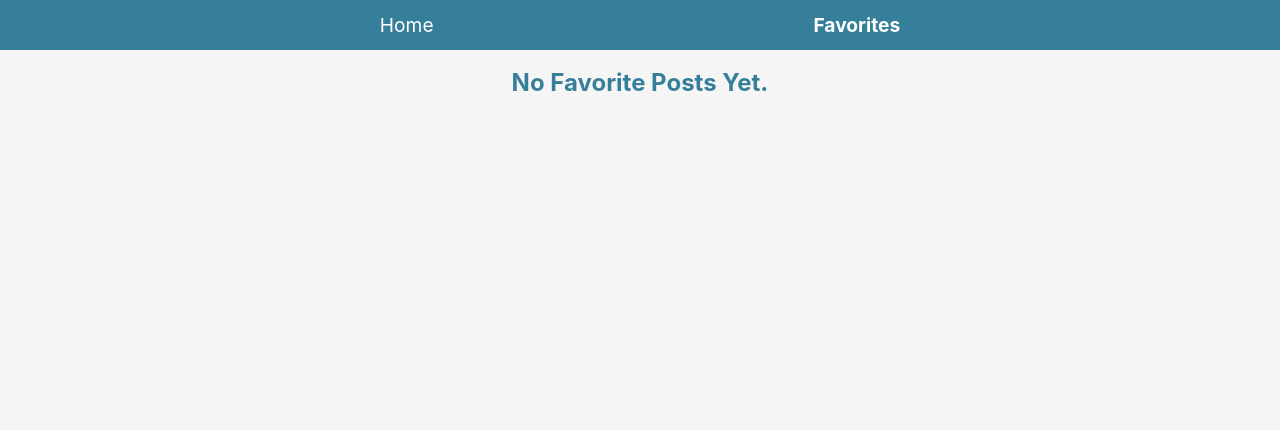
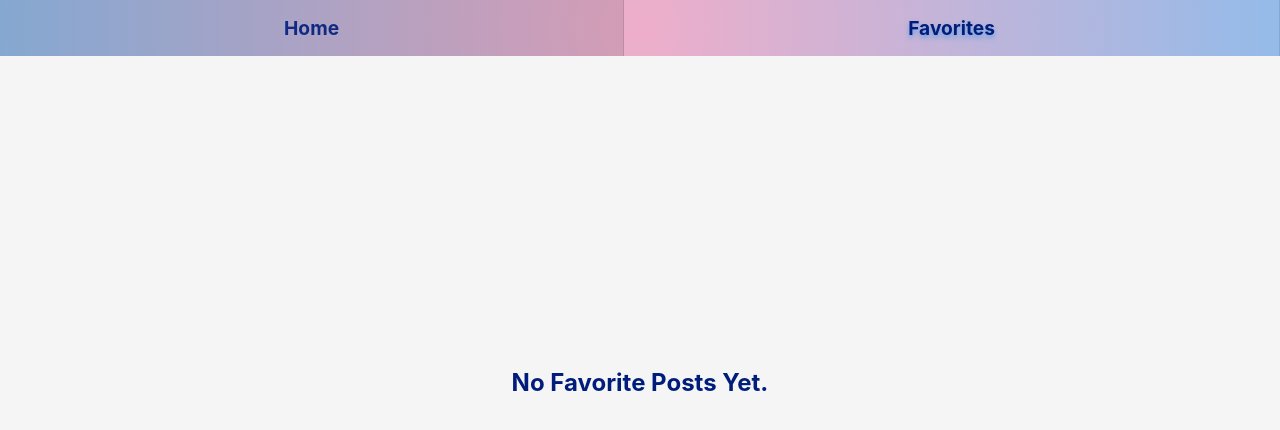
Before and after one commit to MarwaAbdelAal/Posts-Listing-App, a Next.js app: page /favorites in a window 1280 px wide. Shown: the top 430 px of the page. Built offline with nearby package versions, Linux system fonts and the light colour scheme.

Commit message:
styling navbar

```diff
--- a/components/Navbar.tsx
+++ b/components/Navbar.tsx
@@ -11,33 +11,36 @@ export default function Navbar() {
 
   return (
     <nav className={styles.nav}>
-      <Link href="/">
+      <Link
+        href="/"
+        className={`${styles.nav__item} ${
+          pathname === "/" ? styles.nav__item__active : ""
+        }`}
+      >
         {pathname === "/" ? (
-          <GoHomeFill className={styles.nav__icon} />
+          <GoHomeFill
+            className={`${styles.nav__icon} ${styles.nav__icon__active}`}
+          />
         ) : (
           <GoHome className={styles.nav__icon} />
         )}
-        <span
-          className={`${styles.nav__text} ${
-            pathname === "/" ? styles.nav__text__active : ""
-          }`}
-        >
-          Home
-        </span>
+        <span className={styles.nav__text}>Home</span>
       </Link>
-      <Link href="/favorites">
+      <Link
+        href="/favorites"
+        className={`${styles.nav__item} ${
+          pathname === "/favorites" ? styles.nav__item__active : ""
+        }`}
+      >
+        {" "}
         {pathname === "/favorites" ? (
-          <MdFavorite className={styles.nav__icon} />
+          <MdFavorite
+            className={`${styles.nav__icon} ${styles.nav__icon__active}`}
+          />
         ) : (
           <MdFavoriteBorder className={styles.nav__icon} />
         )}
-        <span
-          className={`${styles.nav__text} ${
-            pathname === "/favorites" ? styles.nav__text__active : ""
-          }`}
-        >
-          Favorites
-        </span>
+        <span className={styles.nav__text}>Favorites</span>
       </Link>
     </nav>
   );
--- a/styles/_variables.scss
+++ b/styles/_variables.scss
@@ -1,5 +1,9 @@
-$color-primary: #367f9a;
+$background-color: whitesmoke;
+$color-primary: #001d7c;
 $color-primary2: #004b97;
 $color-white: #fff;
-$background-color: whitesmoke;
 $border-color: rgba(0, 0, 0, 0.1);
+$shadow-color: #639fe2;
+$pinky-color: #f73cf1f0;
+$gradint-color: linear-gradient(rgba(0, 0, 0, 0.1), rgba(0, 0, 0, 0.1));
+$nav-gradient: radial-gradient(circle, rgba(238, 174, 202, 1) 0%, rgba(148, 187, 233, 1) 100%);
--- a/styles/nav.module.scss
+++ b/styles/nav.module.scss
@@ -2,19 +2,43 @@
 @import 'variables';
 
 .nav {
-  display: flex;
-  flex-wrap: wrap;
-  justify-content: space-evenly;
-  align-items: center;
+  display: grid;
+  grid-template-columns: auto auto;
   width: 100%;
-  padding: 0.5rem 0;
-  background-color: $color-primary;
   position: fixed;
   bottom: 0;
   z-index: 1;
+  background: $nav-gradient;
 
   @include desktop() {
     bottom: auto;
+  }
+
+  &__item {
+    padding: 1rem;
+    text-align: center;
+    border-right: 1px solid $border-color;
+
+    span {
+      font-weight: bold;
+    }
+
+    &:hover {
+      color: $color-primary;
+      background-image: $gradint-color;
+
+      span {
+        color: $color-primary;
+        opacity: 0.9;
+      }
+    }
+
+    &__active {
+      span {
+        color: $color-primary;
+        text-shadow: 0 3px 5px $shadow-color;
+      }
+    }
   }
 
   &__icon {
@@ -23,7 +47,12 @@
     color: $color-white;
 
     &:hover {
-      opacity: 0.9;
+      color: $color-primary;
+      background-image: $gradint-color;
+    }
+
+    &__active {
+      color: $color-primary;
     }
 
     @include desktop() {
@@ -39,15 +68,6 @@
       color: $color-white;
       text-decoration: none;
       font-size: 1.2rem;
-      padding: 0.3rem 0;
-
-      &:hover {
-        opacity: 0.9;
-      }
-
-      &__active {
-        font-weight: bold;
-      }
     }
   }
 }
--- a/styles/page.module.scss
+++ b/styles/page.module.scss
@@ -18,6 +18,7 @@
   h2 {
     text-align: center;
     color: $color-primary;
+    margin-top: 20rem;
   }
 
   @include desktop() {
--- a/styles/spinner.module.scss
+++ b/styles/spinner.module.scss
@@ -14,7 +14,7 @@
 
 .spinner {
   border: 4px solid rgba(0, 0, 0, 0.1);
-  border-left-color: $color-primary;
+  border-left-color: $pinky-color;
   border-radius: 50%;
   width: 40px;
   height: 40px;
```
